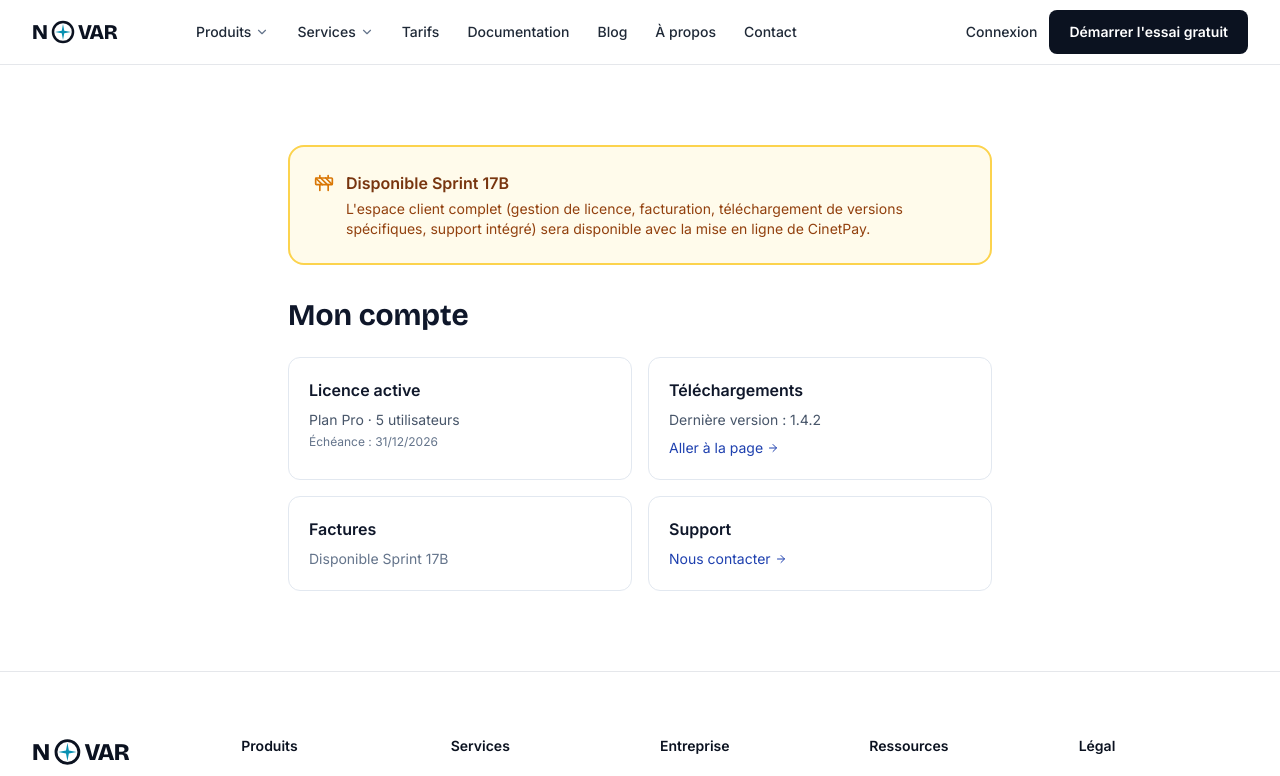
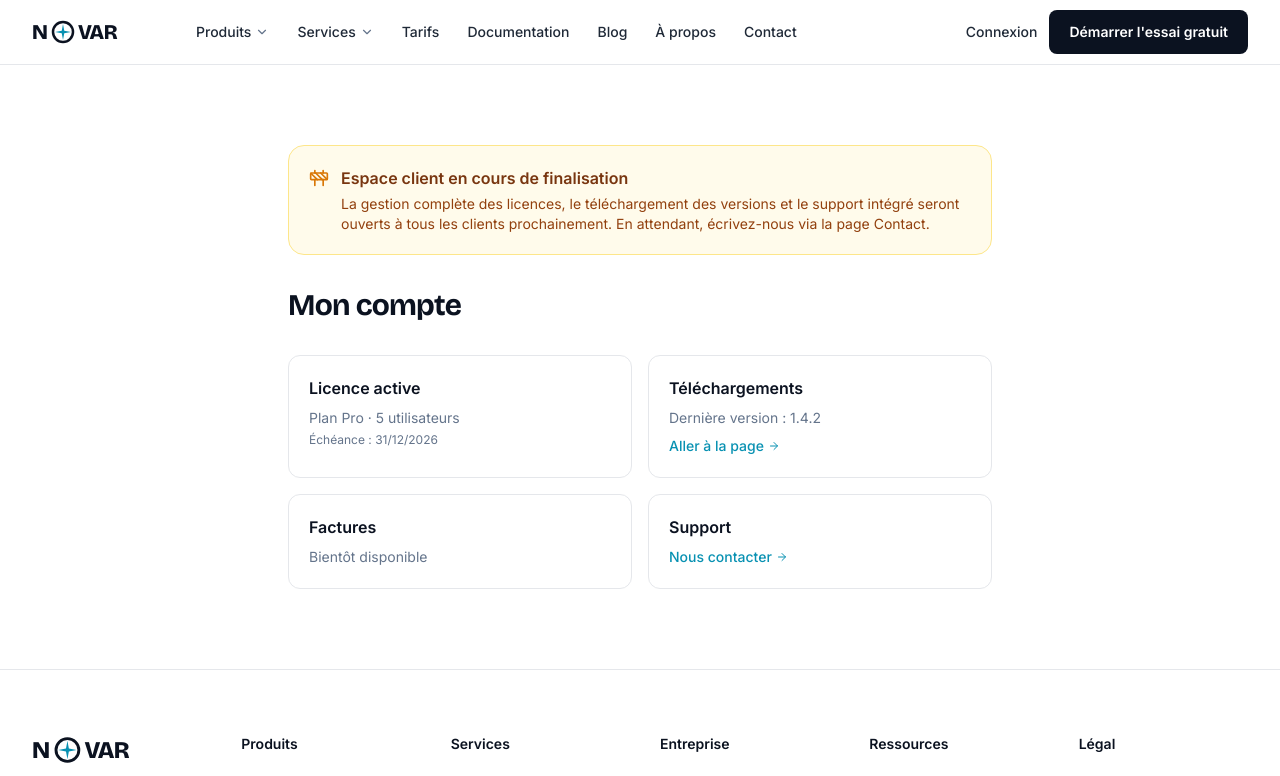
Before and after one commit to novarstartup-tech/novar-website, a Next.js app: page /compte in a window 1280 px wide. Shown: the top 776 px of the page. Built offline with nearby package versions, Linux system fonts and the light colour scheme.

Commit message:
fix(novar): retirer mentions CinetPay du compte client et de l'API auth

```diff
--- a/src/app/api/auth/login/route.ts
+++ b/src/app/api/auth/login/route.ts
@@ -1,12 +1,12 @@
 import { NextResponse } from 'next/server';
 
-// Placeholder authentication endpoint — real implementation Sprint 17B
+// Placeholder authentication endpoint — espace client en cours de finalisation
 export async function POST(_request: Request) {
   return NextResponse.json(
     {
       ok: false,
-      error: 'Authentification disponible Sprint 17B',
-      message: "L'authentification utilisateur sera disponible avec la mise en ligne de CinetPay.",
+      error: 'Authentification non encore disponible',
+      message: "L'espace client est en cours de finalisation. Contactez-nous via la page Contact.",
     },
     { status: 501 }
   );
--- a/src/app/compte/page.tsx
+++ b/src/app/compte/page.tsx
@@ -5,43 +5,55 @@ export const metadata = { title: 'Mon compte' };
 
 export default function ComptePage() {
   return (
-    <section className="py-20 bg-white dark:bg-novar-cosmic">
-      <div className="mx-auto max-w-3xl px-4 sm:px-6 lg:px-8">
-        <div className="rounded-2xl border-2 border-amber-300 bg-amber-50 dark:border-amber-900 dark:bg-amber-950/30 p-6 mb-8">
+    <section className="bg-white py-20">
+      <div className="mx-auto max-w-3xl px-6 lg:px-8">
+        <div className="mb-8 rounded-2xl border border-amber-200 bg-amber-50 p-5">
           <div className="flex items-start gap-3">
-            <Construction className="h-5 w-5 text-amber-600 dark:text-amber-400 flex-shrink-0 mt-0.5" />
+            <Construction className="mt-0.5 h-5 w-5 flex-shrink-0 text-amber-600" />
             <div>
-              <div className="font-semibold text-amber-900 dark:text-amber-200">Disponible Sprint 17B</div>
-              <p className="mt-1 text-sm text-amber-800 dark:text-amber-300">
-                L&apos;espace client complet (gestion de licence, facturation, téléchargement de versions
-                spécifiques, support intégré) sera disponible avec la mise en ligne de CinetPay.
+              <div className="font-semibold text-amber-900">
+                Espace client en cours de finalisation
+              </div>
+              <p className="mt-1 text-sm text-amber-800">
+                La gestion complète des licences, le téléchargement des
+                versions et le support intégré seront ouverts à tous les
+                clients prochainement. En attendant, écrivez-nous via la page
+                Contact.
               </p>
             </div>
           </div>
         </div>
 
-        <h1 className="font-display text-3xl font-bold text-slate-900 dark:text-white mb-6">Mon compte</h1>
+        <h1 className="font-display text-3xl font-bold tracking-tight text-novar-ink mb-8">
+          Mon compte
+        </h1>
 
         <div className="grid gap-4 sm:grid-cols-2">
-          <div className="rounded-xl border border-slate-200 dark:border-slate-800 p-5">
-            <div className="font-semibold text-slate-900 dark:text-white">Licence active</div>
-            <div className="mt-2 text-sm text-slate-600 dark:text-slate-400">Plan Pro · 5 utilisateurs</div>
-            <div className="mt-1 text-xs text-slate-500">Échéance : 31/12/2026</div>
+          <div className="rounded-xl border border-novar-line bg-white p-5">
+            <div className="font-semibold text-novar-ink">Licence active</div>
+            <div className="mt-2 text-sm text-novar-muted">Plan Pro · 5 utilisateurs</div>
+            <div className="mt-1 text-xs text-novar-muted">Échéance : 31/12/2026</div>
           </div>
-          <div className="rounded-xl border border-slate-200 dark:border-slate-800 p-5">
-            <div className="font-semibold text-slate-900 dark:text-white">Téléchargements</div>
-            <div className="mt-2 text-sm text-slate-600 dark:text-slate-400">Dernière version : 1.4.2</div>
-            <Link href="/telechargements" className="mt-2 inline-flex items-center gap-1 text-sm text-novar-blue dark:text-novar-cyan">
+          <div className="rounded-xl border border-novar-line bg-white p-5">
+            <div className="font-semibold text-novar-ink">Téléchargements</div>
+            <div className="mt-2 text-sm text-novar-muted">Dernière version : 1.4.2</div>
+            <Link
+              href="/telechargements"
+              className="mt-2 inline-flex items-center gap-1 text-sm font-medium text-novar-accent hover:underline"
+            >
               Aller à la page <ArrowRight className="h-3 w-3" />
             </Link>
           </div>
-          <div className="rounded-xl border border-slate-200 dark:border-slate-800 p-5">
-            <div className="font-semibold text-slate-900 dark:text-white">Factures</div>
-            <div className="mt-2 text-sm text-slate-500 dark:text-slate-400">Disponible Sprint 17B</div>
+          <div className="rounded-xl border border-novar-line bg-white p-5">
+            <div className="font-semibold text-novar-ink">Factures</div>
+            <div className="mt-2 text-sm text-novar-muted">Bientôt disponible</div>
           </div>
-          <div className="rounded-xl border border-slate-200 dark:border-slate-800 p-5">
-            <div className="font-semibold text-slate-900 dark:text-white">Support</div>
-            <Link href="/contact" className="mt-2 inline-flex items-center gap-1 text-sm text-novar-blue dark:text-novar-cyan">
+          <div className="rounded-xl border border-novar-line bg-white p-5">
+            <div className="font-semibold text-novar-ink">Support</div>
+            <Link
+              href="/contact"
+              className="mt-2 inline-flex items-center gap-1 text-sm font-medium text-novar-accent hover:underline"
+            >
               Nous contacter <ArrowRight className="h-3 w-3" />
             </Link>
           </div>
```
